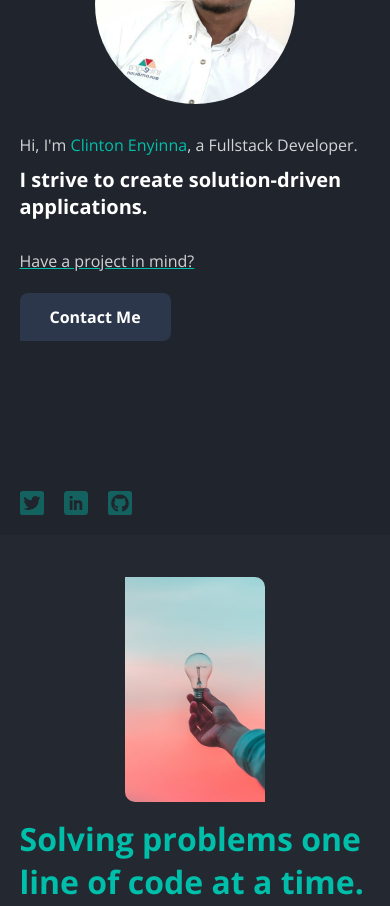
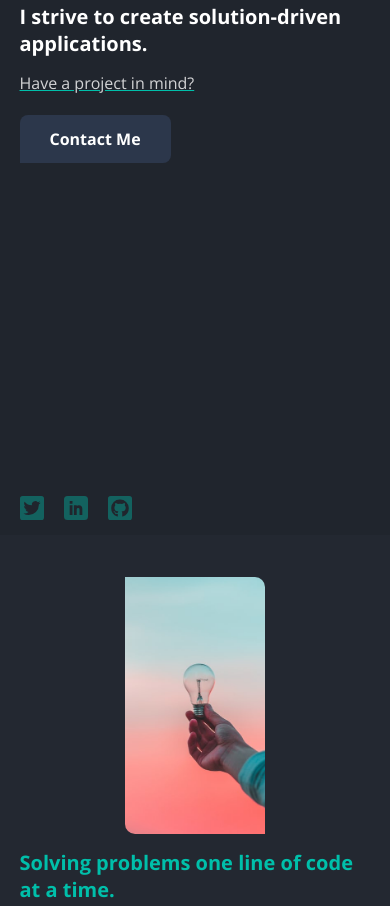
Before and after one commit to ClintonEnyinna/ClintonEnyinna.github.io, a plain HTML site: page index.html in a window 390 px wide. Shown: the part 309-1215 px from the top of the page. Drawn offline with nearby package versions, Linux system fonts and the light colour scheme.

Commit message:
make home page responsive on mobile device

```diff
--- a/css/style.css
+++ b/css/style.css
@@ -360,6 +360,9 @@ nav a:hover {
 /** responsive **/
 
 @media only screen and (max-width: 1100px) {
+  .navbar {
+    display: none;
+  }
   .intro {
     flex-direction: column;
     justify-content: center;
@@ -376,6 +379,9 @@ nav a:hover {
   }
   .intro p:nth-of-type(2) {
     width: 100%;
+  }
+  .main {
+    padding-top: 50px;
   }
   .home-img {
     width: 200px;
@@ -395,12 +401,17 @@ nav a:hover {
     display: none;
   }
   .social li {
-    padding: 0 20px 15px 0;
-  }
-  .main {
-    padding-top: 50px;
+    padding: 0 20px 10px 0;
   }
   .intro p:nth-of-type(2) {
     font-size: 20px;
+    padding-bottom: 15px;
+  }
+  h4 {
+    font-size: 20px;
+  }
+  .intro {
+    flex-direction: column;
+    justify-content: flex-start;
   }
 }
```
